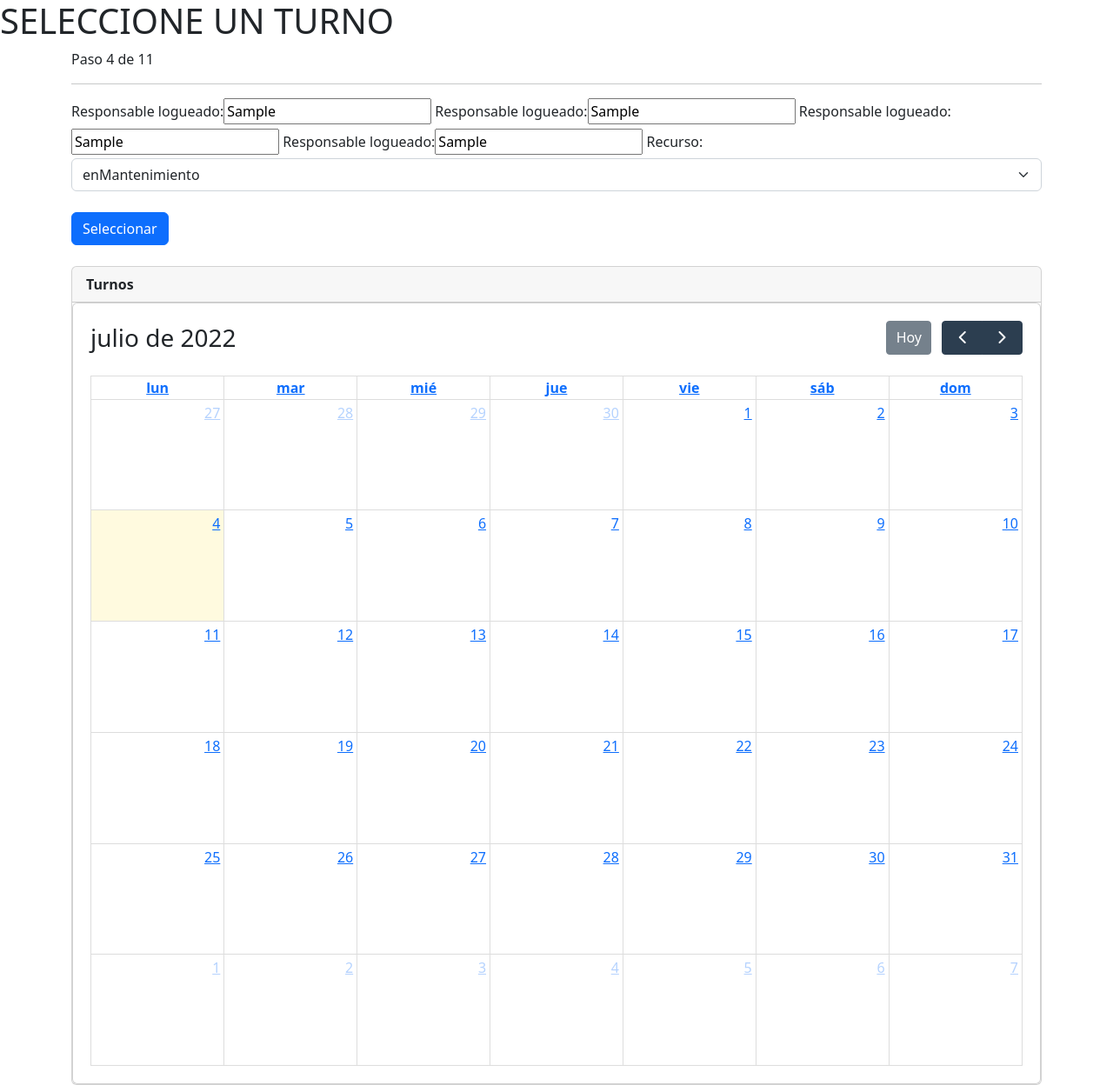
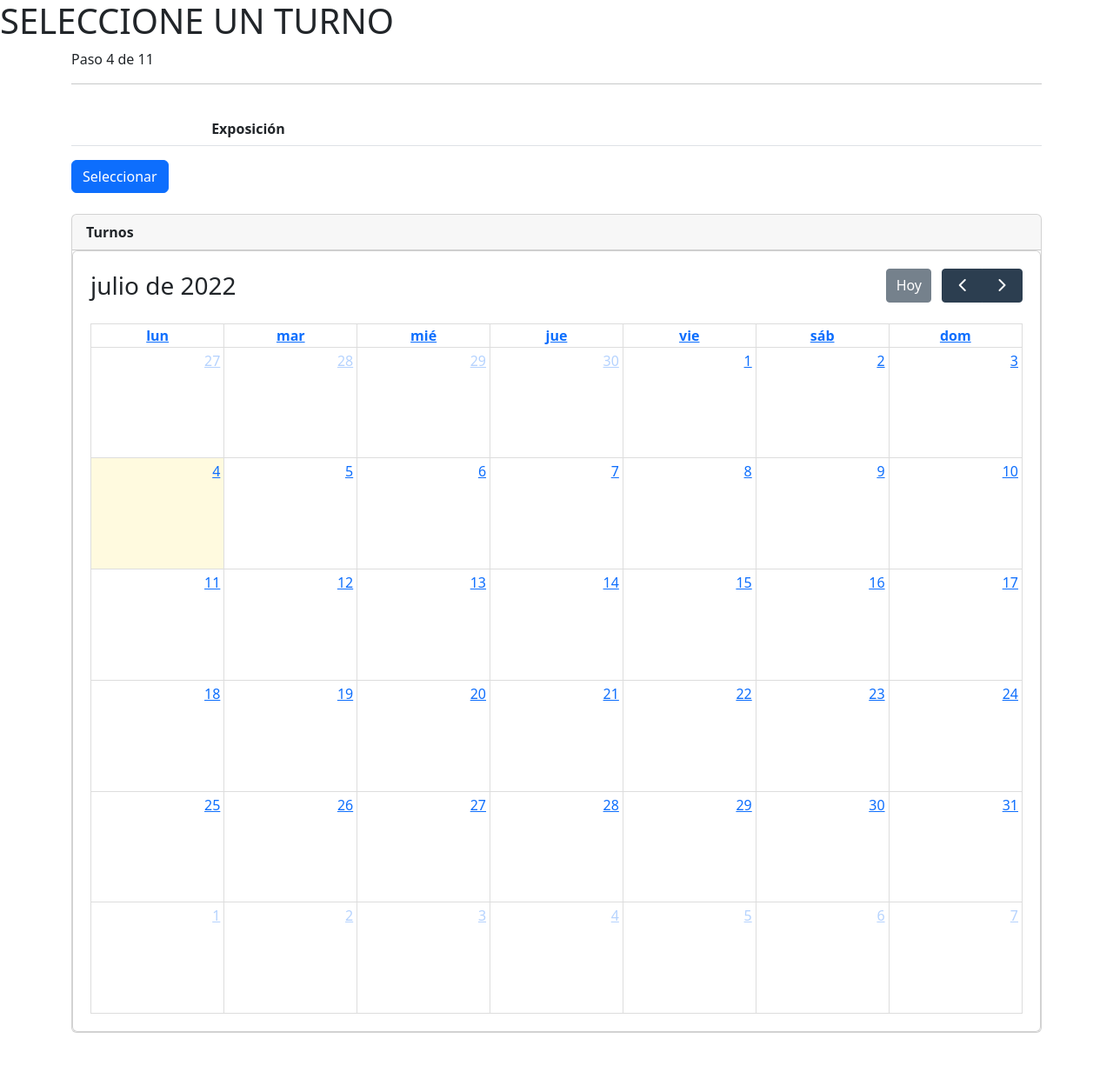
Before and after one commit to juliansalvucci/Centro-de-investigaci-n, a Django app: template reservaRT/templates/Paso4.html in a window 1280 px wide. Shown: the whole page at 87% size. After the commit the page ends 1188 px from the top, so only its background shows below. Run offline with Django 4.2, Linux system fonts and the light colour scheme; the template is opened without the code that fills it: most values are stand-ins (such as "Sample title", 1, 10 or a date in 2020); lists and menus that the app fills with data are empty; some libraries are stand-ins or nearby versions.

Commit message:
tabla para visualizar recursos y otra para los turnos

```diff
--- a/reservaRT/templates/Paso2.html
+++ b/reservaRT/templates/Paso2.html
@@ -34,7 +34,7 @@
             <table class="table mt-3">
                 <thead>
                     <th ></th>
-                    <th class="col">Exposición</th>
+                    <th class="col">Recursos tecnológicos</th>
                 </thead>
                 <tbody>
                     {% for recursoTecnologico in recursosTecnologicos %}
--- a/reservaRT/templates/Paso4.html
+++ b/reservaRT/templates/Paso4.html
@@ -15,17 +15,50 @@
         <form action="../tomarSeleccionTurno/" method="POST">
             {% csrf_token %}
 
-            <label for="tipoRecursoTecnologicoSeleccionado" class="label-readonly">Responsable logueado: </label><input type="text" class="input-readonly" value="{{tipoRecursoTecnologicoSeleccionado}}" readonly="true" name="tipoRecursoTecnologicoSeleccionado">
-            <label for="cientificoLogueado" class="label-readonly">Responsable logueado: </label><input type="text" class="input-readonly" value="{{cientificoLogueado}}" readonly="true" name="cientificoLogueado">
+            <label for="tipoRecursoTecnologicoSeleccionado" class="label-readonly" hidden="true">Responsable logueado: </label><input type="text" class="input-readonly" value="{{tipoRecursoTecnologicoSeleccionado}}" readonly="true" name="tipoRecursoTecnologicoSeleccionado"  hidden="true">
+            <label for="cientificoLogueado" class="label-readonly"  hidden="true">Responsable logueado: </label><input type="text" class="input-readonly" value="{{cientificoLogueado}}" readonly="true" name="cientificoLogueado"  hidden="true">
 
-            <label for="recursoTecnologicoSeleccionado" class="label-readonly">Responsable logueado: </label><input type="text" class="input-readonly" value="{{recursoTecnologicoSeleccionado}}" readonly="true" name="recursoTecnologicoSeleccionado">
-            <label for="cientificoLogueado" class="label-readonly">Responsable logueado: </label><input type="text" class="input-readonly" value="{{cientificoLogueado}}" readonly="true" name="cientificoLogueado">
-            <label for="turnoSeleccionado" class="label-readonly mt-2">Recurso:</label>
-            <select name="turnoSeleccionado" class="form-select mt-1 mb-4" required>
+            <label for="recursoTecnologicoSeleccionado" class="label-readonly"  hidden="true">Responsable logueado: </label><input type="text" class="input-readonly" value="{{recursoTecnologicoSeleccionado}}" readonly="true" name="recursoTecnologicoSeleccionado"  hidden="true">
+            <label for="cientificoLogueado" class="label-readonly"  hidden="true">Responsable logueado: </label><input type="text" class="input-readonly" value="{{cientificoLogueado}}" readonly="true" name="cientificoLogueado"  hidden="true">
+
+                <label for="turnoSeleccionado" class="label-readonly mt-2" hidden="true">Recurso:</label>
+            <select name="turnoSeleccionado" class="form-select mt-1 mb-4" required hidden="true">
                 {% for turnoDeRecursoTecnologico in turnosDeRecursoTecnologico %}
                 <option value="{{turnoDeRecursoTecnologico.diaSemana}}">{{turnoDeRecursoTecnologico.estado}}</option>
                 {% endfor %}
             </select>
+
+
+
+
+            <table class="table mt-3">
+                <thead>
+                    <th ></th>
+                    <th class="col">Exposición</th>
+                </thead>
+                <tbody>
+                    {% for turnoDeRecursoTecnologico in turnosDeRecursoTecnologico %}
+                    {% if turnoDeRecursoTecnologico.estado == 'Disponible' %}
+                    <tr style="background-color: blue; color: white;">
+                        <td><input type="radio" name="recursoTecnologicoSeleccionado" value="{{recursoTecnologico.numeroInventario}}"></td>
+                        <td>{{turnoDeRecursoTecnologico.fechaGeneracion}}</td>
+                        <td>{{turnoDeRecursoTecnologico.diaSemana}}</td>
+                        <td>{{turnoDeRecursoTecnologico.fechaHoraInicio}}</td>
+                        <td>{{turnoDeRecursoTecnologico.fechaHoraFin}}</td>
+                        <td>{{turnoDeRecursoTecnologico.estado}}</td>
+                    {% elif turnoDeRecursoTecnologico.estado == 'Reservado' %}
+                    <tr style="background-color: rgb(255, 0, 0); color: white;">
+                        <td><input type="radio" disabled="true" name="recursoTecnologicoSeleccionado" value="{{recursoTecnologico.numeroInventario}}"></td>
+                        <td>{{turnoDeRecursoTecnologico.fechaGeneracion}}</td>
+                        <td>{{turnoDeRecursoTecnologico.diaSemana}}</td>
+                        <td>{{turnoDeRecursoTecnologico.fechaHoraInicio}}</td>
+                        <td>{{turnoDeRecursoTecnologico.fechaHoraFin}}</td>
+                        <td>{{turnoDeRecursoTecnologico.estado}}</td>
+                    </tr>
+                    {% endif %}
+                    {% endfor %}
+                </tbody>
+            </table>
 
             <div class="submit-container">
                 <input type="submit" value="Seleccionar" class="btn btn-primary mb-2">
```
Also changed, not shown: reservaRT/templates/Paso3.html (+5 -4 lines), reservaRT/templates/Paso5.html (+4 -4 lines), db.sqlite3.
